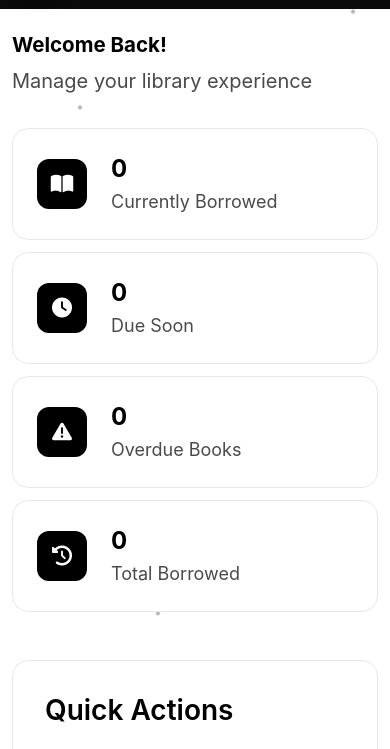
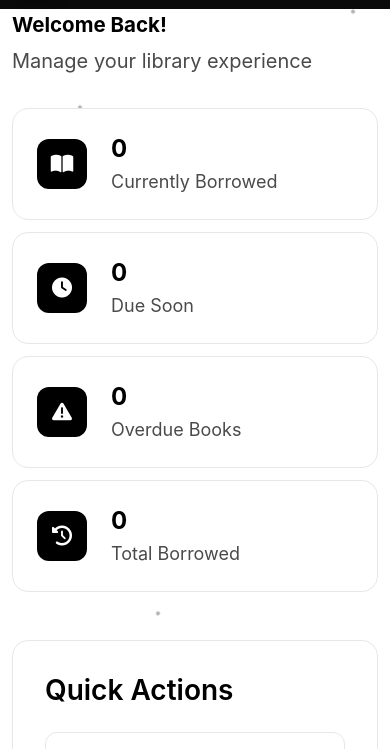
Before and after one commit to PrafullHarer/ReadHub-Library-Management, a plain HTML site: page src/pages/user-dashboard.html in a window 390 px wide. Shown: the part 59-808 px from the top of the page. Drawn offline with Linux system fonts and the light colour scheme; no server answers.

Commit message:
Fixed content layout for static sidebar

```diff
--- a/src/assets/css/admin-styles.css
+++ b/src/assets/css/admin-styles.css
@@ -371,7 +371,8 @@ body {
 .dashboard-container {
     display: flex;
     min-height: 100vh;
-    padding-top: 80px;
+    padding-top: 0;
+    margin-left: 260px;
 }
 
 /* Enhanced Sidebar - Dark Theme */
@@ -427,9 +428,15 @@ body {
 
 /* Mobile/Tablet - Sidebar hidden by default, shown with hamburger */
 @media (max-width: 1023px) {
+    .dashboard-container {
+        margin-left: 0;
+        padding-top: 60px;
+    }
+
     .sidebar {
         transform: translateX(-100%);
         width: 260px;
+        top: 0;
     }
 
     .sidebar.mobile-visible {
--- a/src/assets/css/user-styles.css
+++ b/src/assets/css/user-styles.css
@@ -364,7 +364,8 @@ body {
 .dashboard-container {
     display: flex;
     min-height: 100vh;
-    padding-top: 80px;
+    padding-top: 0;
+    margin-left: 260px;
 }
 
 /* Enhanced Sidebar - Dark Theme */
@@ -420,9 +421,15 @@ body {
 
 /* Mobile/Tablet - Sidebar hidden by default, shown with hamburger */
 @media (max-width: 1023px) {
+    .dashboard-container {
+        margin-left: 0;
+        padding-top: 60px;
+    }
+
     .sidebar {
         transform: translateX(-100%);
         width: 260px;
+        top: 0;
     }
 
     .sidebar.mobile-visible {
```
